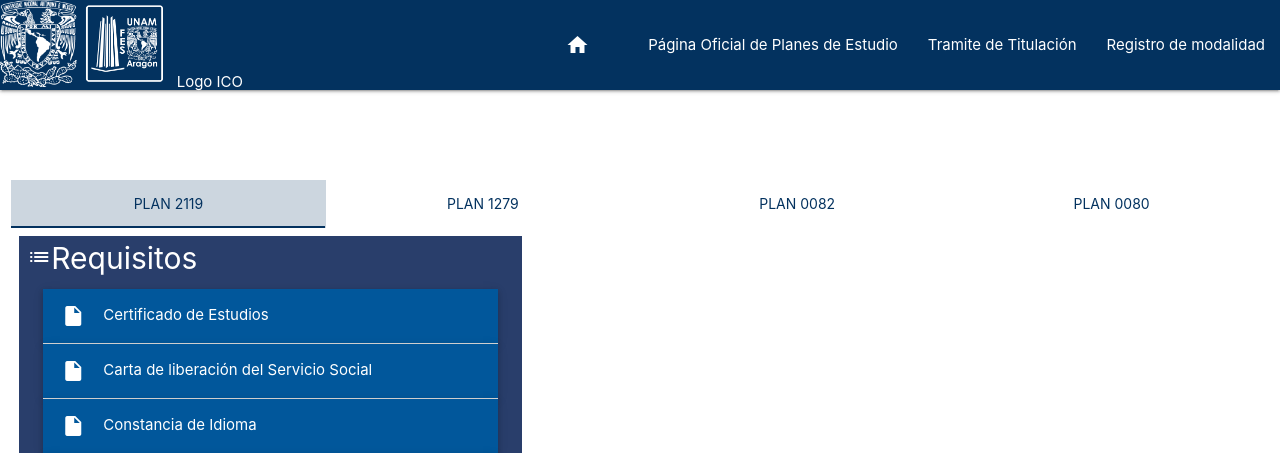
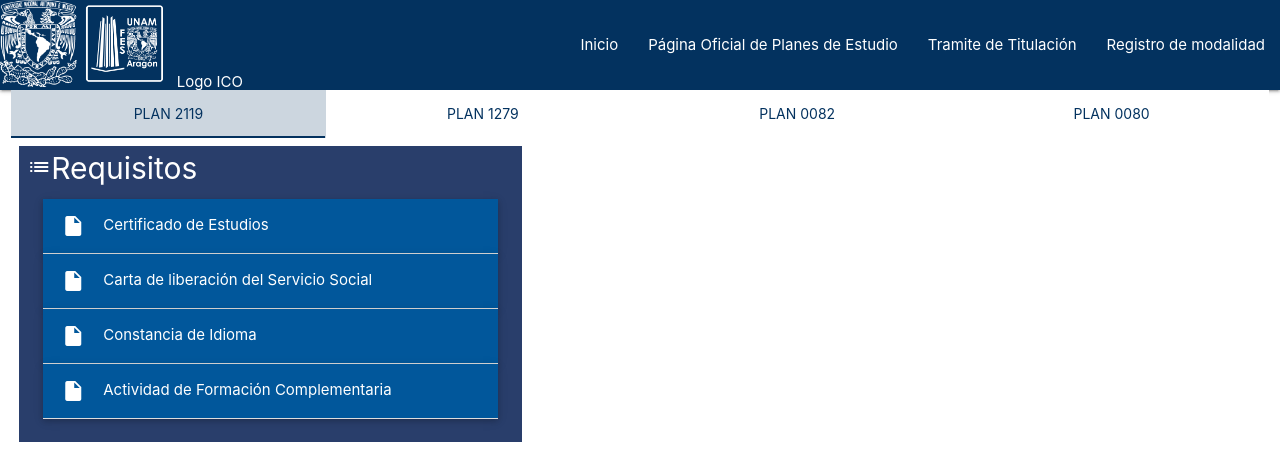
Before and after one commit to PapiTorrente/paginaTitulacion, a PHP site: page /index.php in a window 1280 px wide. Shown: the top 453 px of the page. Run offline with PHP 8.4, Linux system fonts and the light colour scheme.

Commit message:
[23-10-24] - Botón de inicio y adecuación del footer (Versión de prueba)

```diff
--- a/header.php
+++ b/header.php
@@ -22,7 +22,7 @@
                 <img src="" width="87px"> Logo ICO
               </a>
               <ul id="nav-mobile" class="right hide-on-med-and-down">
-                <li><i class="material-icons">home</i><a href="index.php">Inicio</a></li>
+                <li><a href="index.php">Inicio</a></li>
                 <li><a href="https://www.dgae-siae.unam.mx/educacion/planes.php?acc=pde&crr=110&plt=0411&authuser=1">Página Oficial de Planes de Estudio</a></li>
                 <li><a href="http://aragon.dgae.unam.mx/info/tram_titulacion.html?authuser=1">Tramite de Titulación</a></li>
                 <li><a href="./registro.php">Registro de modalidad</a></li>
```
Also changed, not shown: img/baseline_home_black_36dp.png (added), img/baseline_link_black_36.png (added), img/ico_logo.png (added), 1 other file.
